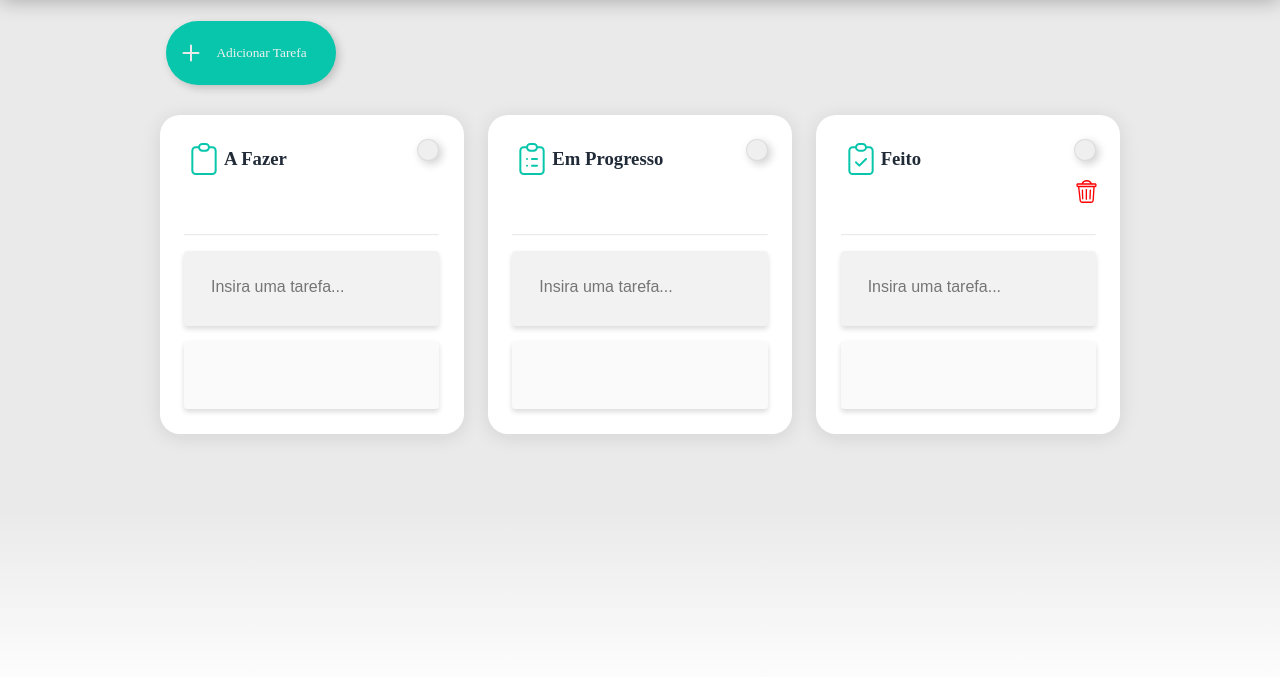
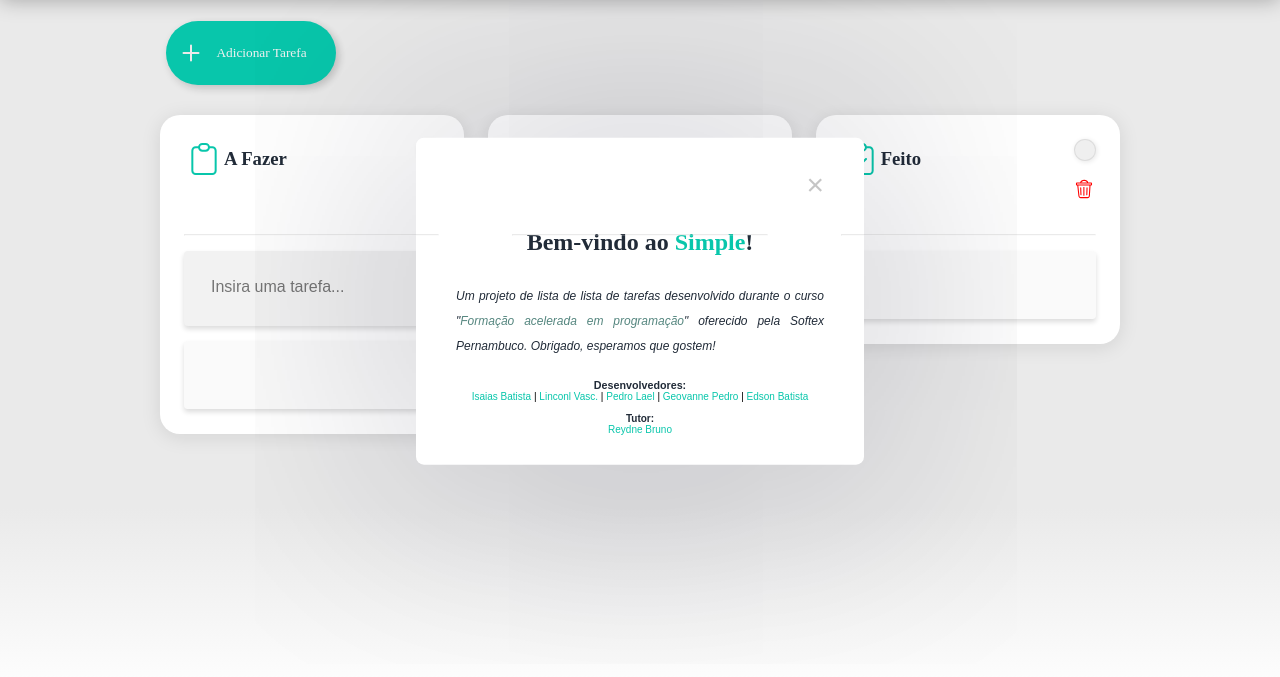
Before and after one commit to isaiasbatista1/projetoListadeTarefas, a plain HTML site: page index.html in a window 1280 px wide. Shown: the part 99-776 px from the top of the page. Drawn offline with Linux system fonts and the light colour scheme.

Commit message:
Correções finais
Correções no layout e adicionado uma apresentação inicial

```diff
--- a/assets/css/styles.css
+++ b/assets/css/styles.css
@@ -83,7 +83,7 @@ body.dark {
   transition: transform 0.2s cubic-bezier(0.175, 0.885, 0.32, 1.275);
 }
 
-.checkbox:checked + .label .ball {
+.checkbox:checked+.label .ball {
   transform: translateX(24px);
 }
 
@@ -132,17 +132,30 @@ body.dark {
   border: 1px solid rgba(117, 117, 117, 0.301);
 }
 
+
 .error-message {
   display: none;
-  background-color: red;
+  background-color: rgb(255, 89, 89);
   position: absolute;
   border-radius: 5px;
   font-family: Arial, Helvetica, sans-serif;
   color: #fff;
   padding: 10px;
-  text-transform: uppercase;
-  letter-spacing: 0.2rem;
+  letter-spacing: 0.05rem;
   font-size: 0.8rem !important;
+  box-shadow: 0px 3px 20px rgba(0, 0, 0, 0.3);
+  animation: fadeIn 2s;
+
+}
+
+@keyframes fadeIn {
+  100% {
+    opacity: 1;
+  }
+
+  0% {
+    opacity: 0;
+  }
 }
 
 .error-message::after {
@@ -152,7 +165,7 @@ body.dark {
   position: absolute;
   border-left: 7px solid transparent;
   border-right: 4px solid transparent;
-  border-bottom: 20px solid red;
+  border-bottom: 20px solid rgb(255, 89, 89);
   top: -20px;
   left: 8%;
 }
@@ -165,6 +178,7 @@ body.dark {
   box-shadow: 0px 3px 5px rgba(22, 22, 22, 0.15);
   padding: 15px;
   padding-bottom: 18px;
+  cursor: move;
 }
 
 .task-date {
@@ -303,7 +317,7 @@ body.dark {
   width: 60%;
 }
 
-.titulo.left  img {
+.titulo.left img {
   float: left;
   margin-right: 2%;
 }
@@ -314,12 +328,11 @@ body.dark {
   height: 22px;
   width: 22px;
   border: 1px solid hsla(0, 0%, 50%, 0.164);
-  box-shadow: 3px 3px 8px rgba(22, 22, 22, 0.2);
+  box-shadow: 1px 1px 5px rgba(22, 22, 22, 0.1);
 }
 
 .colorButton:hover {
-  height: 26px;
-  width: 26px;
+  zoom: 105%;
 }
 
 .colorPicker {
@@ -349,6 +362,7 @@ body.dark {
   0% {
     transform: translateX(-20%);
   }
+
   100% {
     transform: translateX(0);
   }
@@ -356,7 +370,7 @@ body.dark {
 
 /* lixeira temporária(teste) */
 #clear-all {
-  width: 25px;
+  width: 20px;
   border: 0;
   background-color: transparent;
   cursor: pointer;
@@ -370,6 +384,7 @@ body.dark {
   gap: 10px;
   position: relative;
 }
+
 /* lixeira temporária(teste) */
 
 @media screen and (max-width: 1130px) {
@@ -398,3 +413,67 @@ body.dark {
     width: 100%;
   }
 }
+
+.popup {
+  background-color: #ffffff;
+  width: 35%;
+  padding: 30px 40px;
+  position: absolute;
+  transform: translate(-50%, -50%);
+  left: 50%;
+  top: 50%;
+  border-radius: 8px;
+  font-family: "Poppins", sans-serif;
+  display: none;
+  text-align: center;
+  box-shadow: 1px 1px 1000px rgba(8, 5, 32, 0.3);
+  min-width: 300px;
+  animation: fadein 0.5s;
+}
+
+@keyframes fadein {
+  0% {
+    opacity: 0;
+  }
+
+  100% {
+    opacity: 1;
+  }
+}
+
+.popup button {
+  display: block;
+  margin: 0 0 20px auto;
+  background-color: transparent;
+  font-size: 30px;
+  color: #c5c5c5;
+  border: none;
+  outline: none;
+  cursor: pointer;
+}
+
+.popup p {
+  color: #212b38;
+  font-size: 12px;
+  text-align: justify;
+  margin: 20px 0;
+  line-height: 25px;
+  font-style: italic;
+}
+
+#devs {
+  font-size: 10px;
+}
+
+#links_devs {
+  color: #08c6ab;
+  text-decoration-line: none;
+}
+
+#links_devs:active {
+  color: #058673;
+}
+
+.titulos {
+  color: #212b38;
+}
--- a/assets/js/scripts.js
+++ b/assets/js/scripts.js
@@ -216,3 +216,17 @@ document.addEventListener("click", (e) => {
     });
   }
 });
+
+//Pop-up inicial
+
+window.addEventListener("load", function () {
+  setTimeout(
+    function open(event) {
+      document.querySelector(".popup").style.display = "block";
+    },
+    1000
+  )
+});
+document.querySelector("#close").addEventListener("click", function () {
+  document.querySelector(".popup").style.display = "none";
+});
--- a/index.html
+++ b/index.html
@@ -1,5 +1,6 @@
 <!DOCTYPE html>
 <html lang="pt-BR">
+
 <head>
   <meta charset="UTF-8" />
   <meta http-equiv="X-UA-Compatible" content="IE=edge" />
@@ -10,6 +11,34 @@
 </head>
 
 <body>
+
+  <div class="popup">
+    <button id="close">&times;</button>
+    <h2 class="titulos">Bem-vindo ao <span style="color:#08c6ab;">Simple</span>!</h2>
+    <p>
+      Um projeto de lista de lista de tarefas desenvolvido durante o curso "<span style="color:#55867f">Formação
+        acelerada em programação</span>"
+      oferecido pela Softex Pernambuco. Obrigado, esperamos que gostem!
+    </p>
+    <h6 class="titulos"> Desenvolvedores:</h6>
+    <div id="devs">
+      <a id="links_devs" href="https://github.com/isaiasbatista1" target="_blank">Isaias Batista</a> |
+      <a id="links_devs" href="https://github.com/Lincvasc" target="_blank">Linconl Vasc.</a> |
+      <a id="links_devs" href="https://github.com/pedrolaelbzr" target="_blank">Pedro Lael</a> |
+      <a id="links_devs" href="https://github.com/Geovane-Pedro" target="_blank">Geovanne Pedro</a> |
+      <a id="links_devs" href="https://github.com/alucardedson" target="_blank">Edson Batista</a>
+
+      <br>
+
+      <br>
+
+      <h4 class="titulos"> Tutor:</h4>
+
+      <a id="links_devs" href="https://github.com/reydne" target="_blank">Reydne Bruno</a>
+
+    </div>
+  </div>
+
   <header class="cabec">
     <div class="container">
       <img class="logo" src="assets/images/LOGO.png" />
@@ -41,11 +70,7 @@
           </div>
           <button id="colorButton1" class="colorButton"></button>
         </div>
-          <div
-            id="colorPicker1"
-            class="colorPicker"
-            style="display: none"
-          ></div>
+        <div id="colorPicker1" class="colorPicker" style="display: none"></div>
       </div>
       <hr class="linha" />
       <div class="taskbox">
@@ -67,18 +92,12 @@
           </div>
           <button id="colorButton2" class="colorButton"></button>
         </div>
-          <div
-            id="colorPicker2"
-            class="colorPicker"
-            style="display: none"
-          ></div>
+        <div id="colorPicker2" class="colorPicker" style="display: none"></div>
       </div>
 
       <hr class="linha" />
 
-        <div class="taskbox">
-          <input class="task" placeholder="Insira uma tarefa..." />
-        </div>
+
       <div class="in-progress-tasks column"></div>
     </div>
 
@@ -96,26 +115,17 @@
             </button>
           </div>
         </div>
-          <div
-            id="colorPicker3"
-            class="colorPicker"
-            style="display: none"
-          ></div>
+        <div id="colorPicker3" class="colorPicker" style="display: none"></div>
       </div>
 
       <hr class="linha" />
 
-        <div class="taskbox">
-          <input class="task" placeholder="Insira uma tarefa..." />
-        </div>
       <div class="completed-taks column"></div>
     </div>
   </div>
 
   <script src="assets/js/scripts.js"></script>
-    <script
-      src="https://kit.fontawesome.com/998c60ef77.js"
-      crossorigin="anonymous"
-    ></script>
+  <script src="https://kit.fontawesome.com/998c60ef77.js" crossorigin="anonymous"></script>
 </body>
+
 </html>
```
Lines whose indentation alone changed are shown as unchanged.
